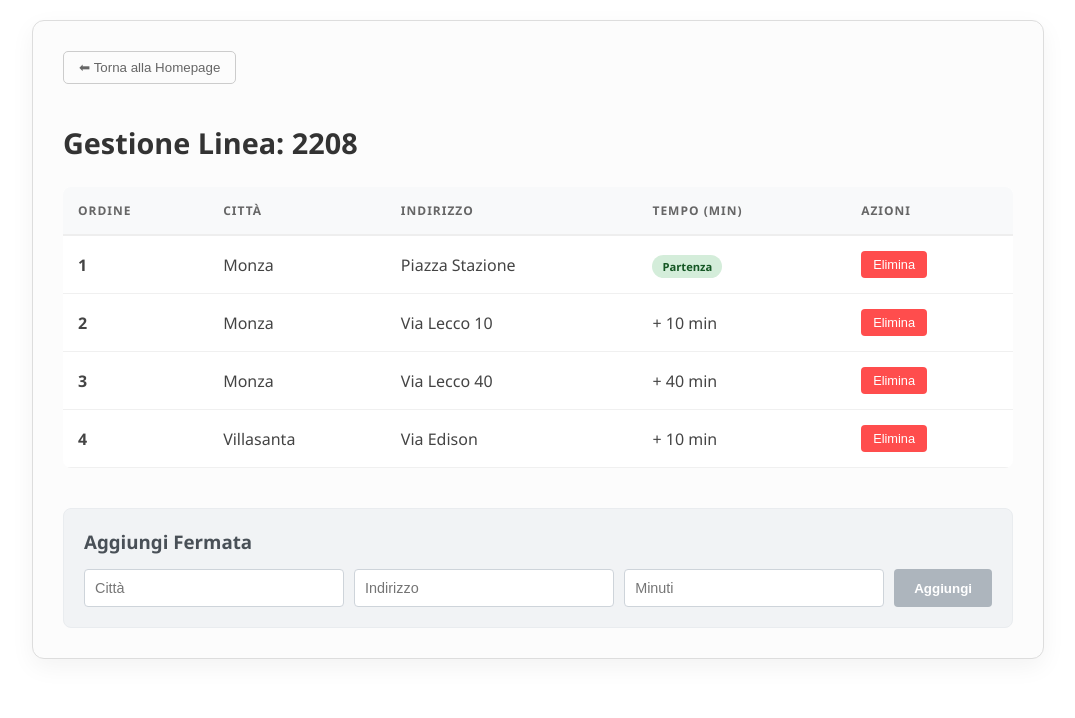
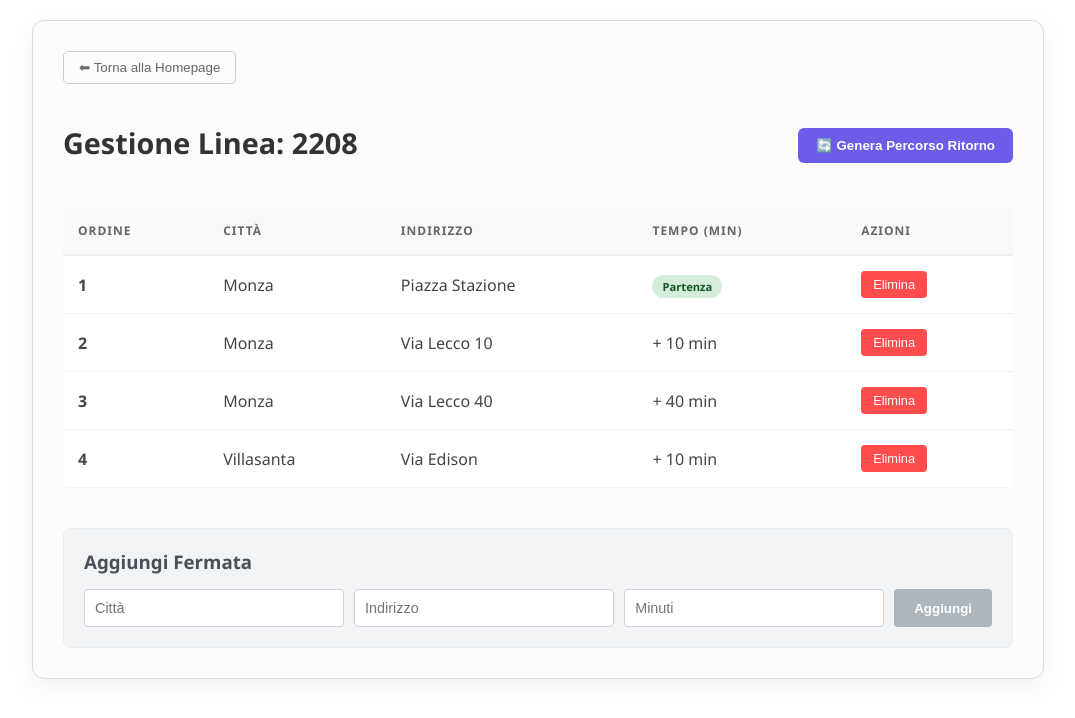
Before and after one commit to antvx/busF, an Angular app: page /linea-gestione in a window 1280 px wide. Shown: the top 718 px of the page, without its empty margins (102-1177 px from the left). Built offline with nearby package versions, Linux system fonts and the light colour scheme.

Commit message:
aggiunto tasto percorso inverso

```diff
--- a/src/app/app.config.ts
+++ b/src/app/app.config.ts
@@ -7,7 +7,7 @@ import { provideHttpClient } from '@angular/common/http';
 export const appConfig: ApplicationConfig = {
   providers: [
     provideBrowserGlobalErrorListeners(),
-    provideRouter(routes)
-
+    provideRouter(routes),
+    provideHttpClient()
   ]
 };
--- a/src/app/line/line.css
+++ b/src/app/line/line.css
@@ -134,3 +134,30 @@ h1 {
 .btn-back:hover {
   background: #eee;
 }
+
+.header-actions {
+  display: flex;
+  justify-content: space-between;
+  align-items: center;
+  margin-bottom: 20px;
+}
+
+.btn-reverse {
+  background-color: #6c5ce7; /* Un bel viola/indaco */
+  color: white;
+  border: none;
+  padding: 10px 18px;
+  border-radius: 6px;
+  cursor: pointer;
+  font-weight: 600;
+  transition: transform 0.2s, background 0.2s;
+}
+
+.btn-reverse:hover {
+  background-color: #a29bfe;
+  transform: scale(1.05);
+}
+
+.btn-reverse:active {
+  transform: scale(0.95);
+}
--- a/src/app/line/line.html
+++ b/src/app/line/line.html
@@ -1,7 +1,12 @@
 <div class="gestionale-container">
   <button routerLink="/" class="btn-back">⬅ Torna alla Homepage</button>
 
-  <h1>Gestione Linea: {{ lineData.line }}</h1>
+  <div class="header-actions">
+    <h1>Gestione Linea: {{ lineData.line }}</h1>
+    <button class="btn-reverse" (click)='generateReturnLine()'>
+      🔄 Genera Percorso Ritorno
+    </button>
+  </div>
 
   <table class="stops-table">
     <thead>
--- a/src/app/line/line.ts
+++ b/src/app/line/line.ts
@@ -49,4 +49,28 @@ export class Line
     // Ricalcola gli ordini dopo l'eliminazione
     this.lineData.stops.forEach((s, i) => s.order = i + 1);
   }
+
+  generateReturnLine() {
+    // 1. Invertiamo l'array delle fermate (creandone una copia per non rovinare l'andata)
+    const forwardStops = [...this.lineData.stops];
+    const returnStops = forwardStops.reverse();
+
+    // 2. Mappiamo le fermate invertite per correggere 'order' e 'time'
+    const updatedReturnStops = returnStops.map((stop, index) => {
+      return {
+        ...stop,
+        order: index + 1, // Nuovo ordine: 1, 2, 3...
+        // La nuova prima fermata (ex ultima) deve avere tempo null
+        time: index === 0 ? null : stop.time
+      };
+    });
+
+    // 3. Aggiorniamo i dati della linea
+    this.lineData = {
+      line: this.lineData.line.includes('-R')
+            ? this.lineData.line.replace('-R', '') // Se era già ritorno, torna andata
+            : this.lineData.line + "-R",           // Altrimenti aggiungi -R
+      stops: updatedReturnStops
+    };
+  }
 }
```
Also changed, not shown: src/app/line-service.ts (added, +21 -0 lines), 1 other file (tests, documents, lock files or other folders).
